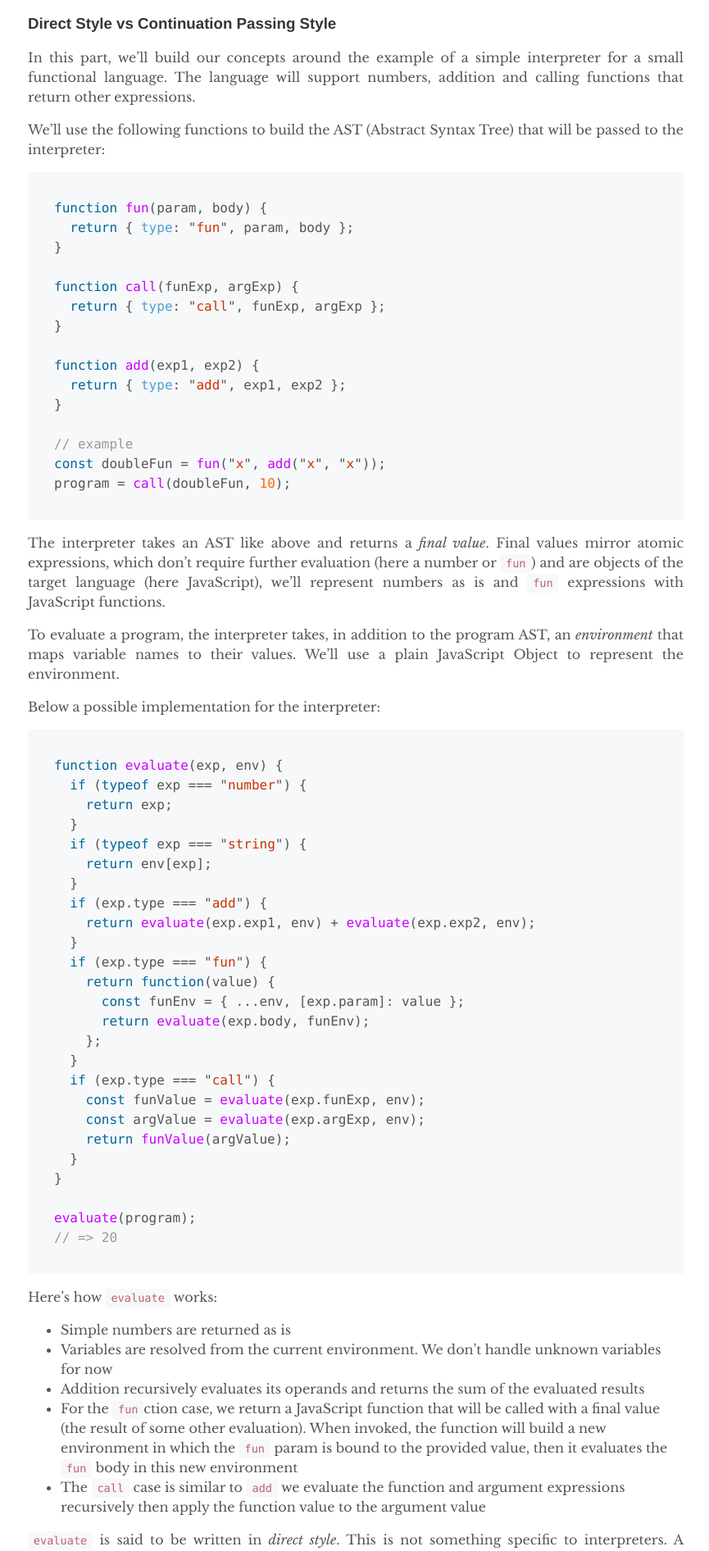
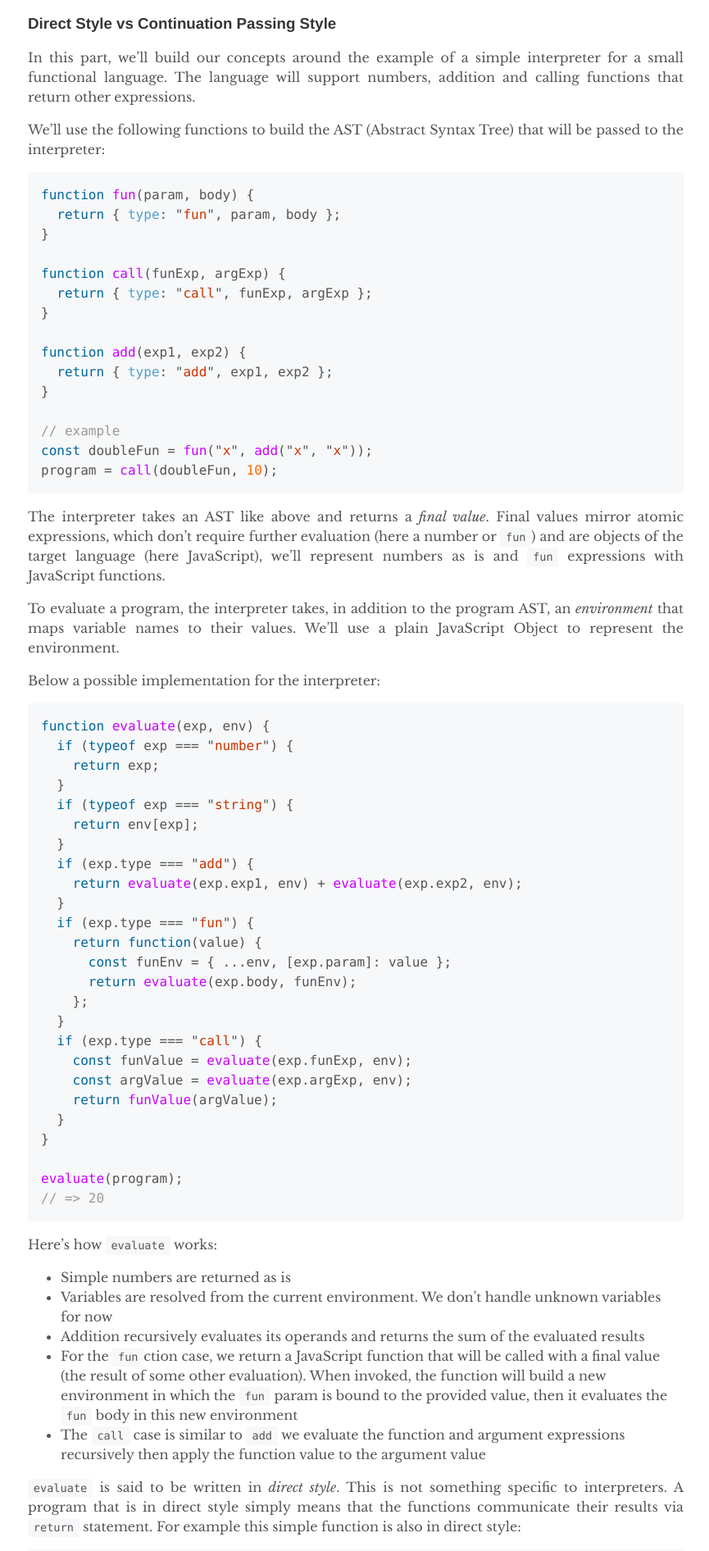
Before and after one commit to fnayre/fnayre.github.io, a Jekyll site: the page built from _posts/2018-11-19-algebraic-effects-series-1.md, in a window 1280 px wide. Shown: the part 859-2751 px from the top of the page at 82% size, without its empty margins (206-1071 px from the left). Built offline with Jekyll 4.4.1, drawn with Linux system fonts in a browser that asks for light colours.

Commit message:
tale theme

```diff
--- a/_sass/tale/_code.scss
+++ b/_sass/tale/_code.scss
@@ -6,9 +6,9 @@
 code {
   background-color: $grey-3;
   border-radius: 3px;
-  color: $code-color;
+  //color: $code-color;
   font-size: 85%;
-  padding: .25em .5em;
+  padding: 0.25em 0.5em;
 }
 
 pre {
@@ -22,25 +22,25 @@
   padding: 0;
 }
 
-.highlight {
+div.highlight {
   background-color: $grey-3;
   border-radius: 3px;
   line-height: 1.4;
   margin: 0 0 1rem;
   padding: 1rem;
+  overflow-x: overlay;
 
   pre {
     margin-bottom: 0;
-    overflow-x: auto;
   }
 
   .lineno {
     color: $default-tint;
     display: inline-block; // Ensures the null space also isn't selectable
-    padding: 0 .75rem 0 .25rem;
+    padding: 0 0.75rem 0 0.25rem;
     // Make sure numbers aren't selectable
     -webkit-user-select: none;
-       -moz-user-select: none;
-            user-select: none;
+    -moz-user-select: none;
+    user-select: none;
   }
 }
```
